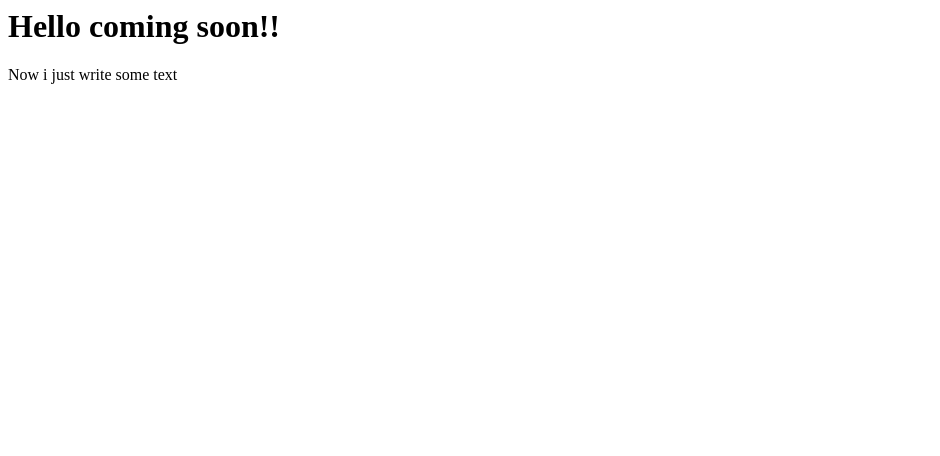
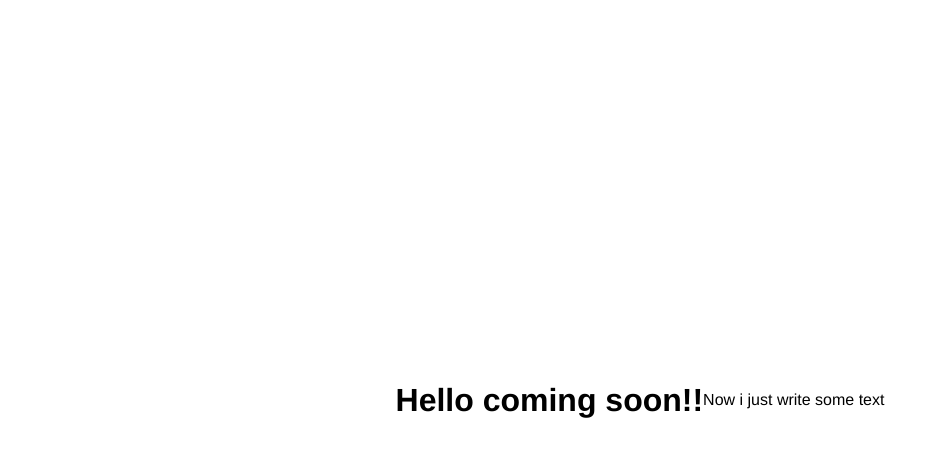
Before and after one commit to gmnalhussam/git-101, a plain HTML site: page index.html in a window 1280 px wide. Shown: the whole page, without its empty margins (0-940 px from the left). Drawn offline with Linux system fonts and the light colour scheme.

Commit message:
Centerd tagline

```diff
--- a/index.html
+++ b/index.html
@@ -1,7 +1,11 @@
 <html>
-<head></head>
+<head>
+    <link rel="stylesheet" href="style.css"></link>
+</head>
 <body>
+    <div id="container">
 <h1>Hello coming soon!!</h1>
 <p>Now i just write some text </p>
+</div>
 </body>
 </html>
--- /dev/null
+++ b/style.css
@@ -0,0 +1,11 @@
+body {
+    margin: 0;
+    font-family: Helvetica;
+
+}
+#container{
+    display: flex;
+    align-items: center;
+    justify-content: center;
+    height: 100vh;
+}
```
